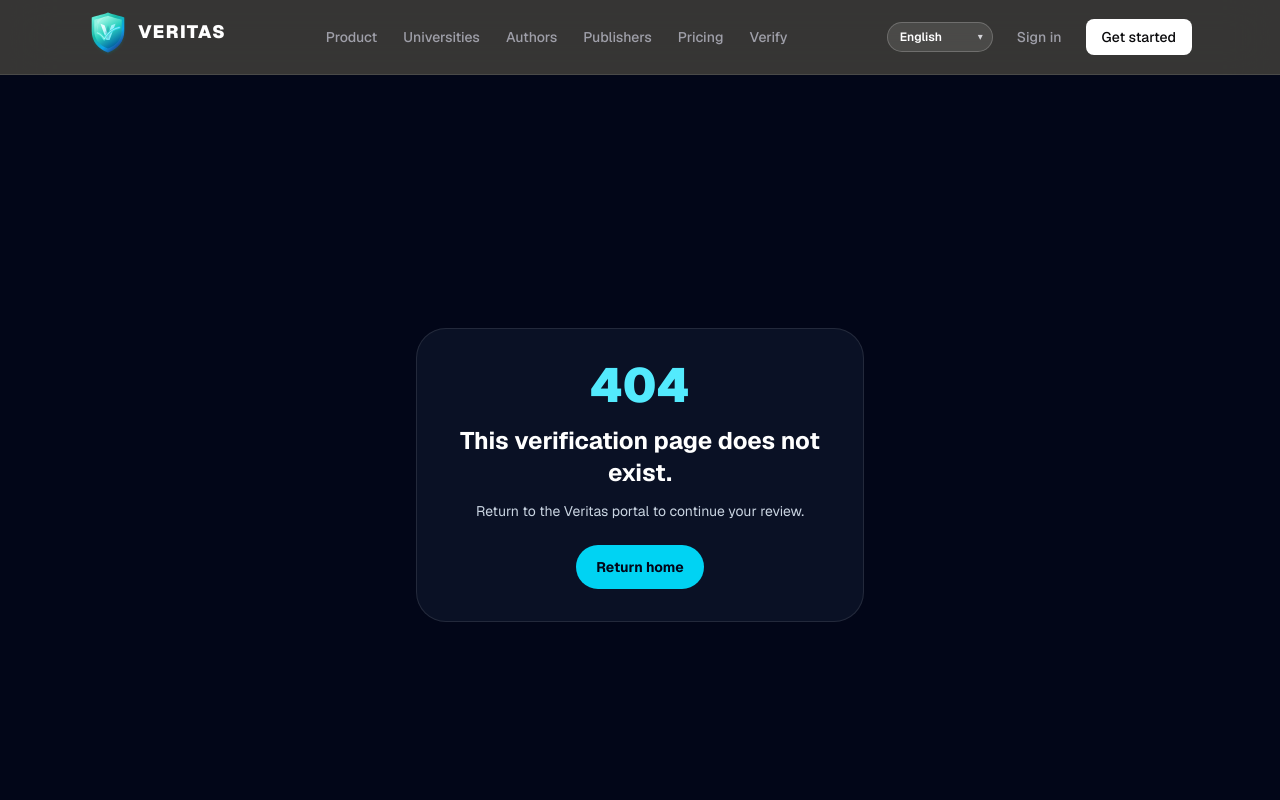
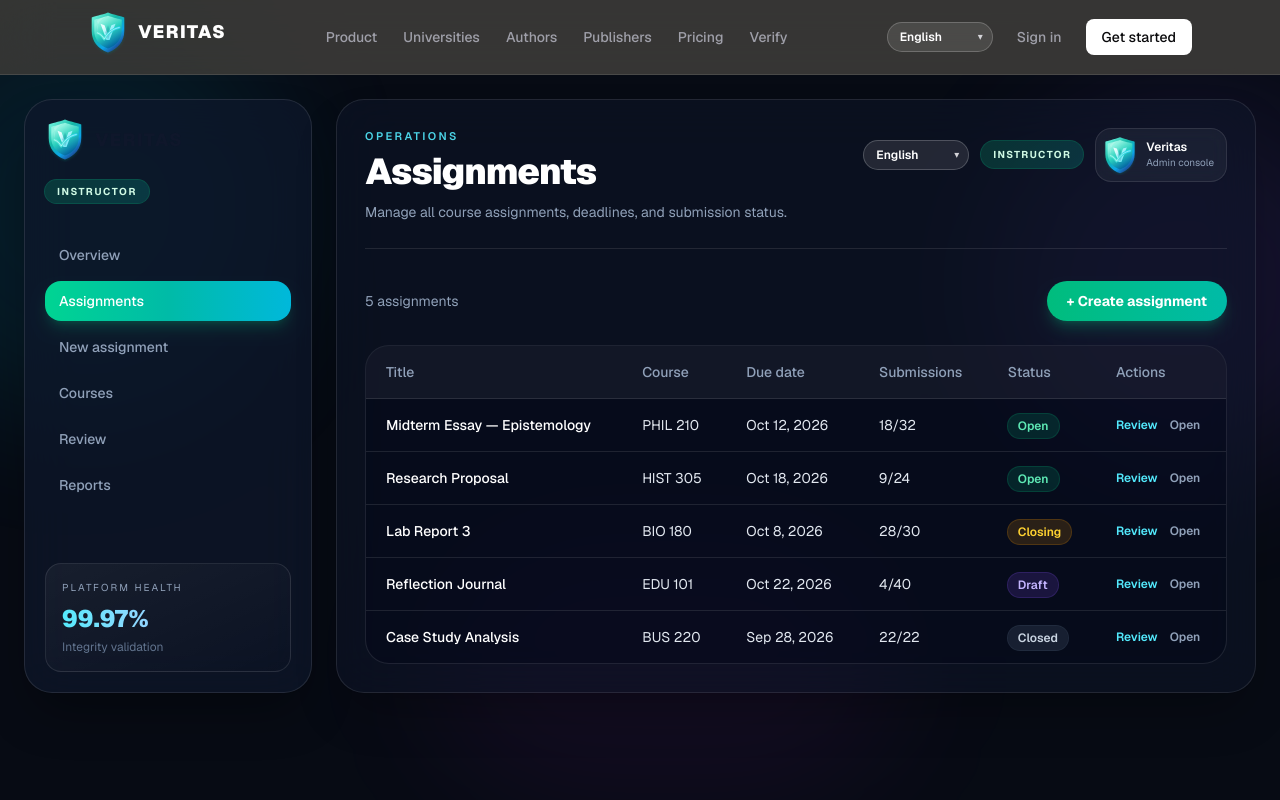
Before and after one commit to heidif24/veritas, a Next.js app: page /instructor/assignments in a window 1280 px wide. Before the commit this address had no page. Shown: the top 800 px of the page. Built offline with nearby package versions, Linux system fonts and the light colour scheme.

Commit message:
feat(instructor): add assignments list page

```diff
--- /dev/null
+++ b/app/instructor/assignments/page.tsx
@@ -0,0 +1,90 @@
+import Link from "next/link";
+import { PortalShell } from "../../components/portal-shell";
+
+const assignments = [
+  { id: "1", title: "Midterm Essay — Epistemology", course: "PHIL 210", due: "Oct 12, 2026", submitted: 18, total: 32, status: "Open" },
+  { id: "2", title: "Research Proposal", course: "HIST 305", due: "Oct 18, 2026", submitted: 9, total: 24, status: "Open" },
+  { id: "3", title: "Lab Report 3", course: "BIO 180", due: "Oct 8, 2026", submitted: 28, total: 30, status: "Closing" },
+  { id: "4", title: "Reflection Journal", course: "EDU 101", due: "Oct 22, 2026", submitted: 4, total: 40, status: "Draft" },
+  { id: "5", title: "Case Study Analysis", course: "BUS 220", due: "Sep 28, 2026", submitted: 22, total: 22, status: "Closed" },
+];
+
+export default function AssignmentsListPage() {
+  return (
+    <PortalShell
+      role="instructor"
+      title="Assignments"
+      subtitle="Manage all course assignments, deadlines, and submission status."
+      navItems={[
+        { label: "Overview", href: "/instructor", active: false },
+        { label: "Assignments", href: "/instructor/assignments", active: true },
+        { label: "New assignment", href: "/instructor/assignments/new", active: false },
+        { label: "Courses", href: "/instructor/courses", active: false },
+        { label: "Review", href: "/instructor/review", active: false },
+        { label: "Reports", href: "/instructor/report", active: false },
+      ]}
+    >
+      <div className="flex flex-wrap items-center justify-between gap-3">
+        <p className="text-sm text-slate-400">{assignments.length} assignments</p>
+        <Link
+          href="/instructor/assignments/new"
+          className="inline-flex rounded-full bg-gradient-to-r from-emerald-500 to-teal-500 px-5 py-2.5 text-sm font-bold text-white shadow-lg shadow-emerald-500/25"
+        >
+          + Create assignment
+        </Link>
+      </div>
+
+      <div className="mt-6 overflow-hidden rounded-[24px] border border-white/10 bg-slate-950/40">
+        <table className="min-w-full text-left text-sm">
+          <thead className="bg-white/5 text-slate-400">
+            <tr>
+              <th className="px-5 py-4 font-medium">Title</th>
+              <th className="px-5 py-4 font-medium">Course</th>
+              <th className="px-5 py-4 font-medium">Due date</th>
+              <th className="px-5 py-4 font-medium">Submissions</th>
+              <th className="px-5 py-4 font-medium">Status</th>
+              <th className="px-5 py-4 font-medium">Actions</th>
+            </tr>
+          </thead>
+          <tbody>
+            {assignments.map((a) => (
+              <tr key={a.id} className="border-t border-white/10 text-slate-200">
+                <td className="px-5 py-4 font-medium text-white">{a.title}</td>
+                <td className="px-5 py-4">{a.course}</td>
+                <td className="px-5 py-4">{a.due}</td>
+                <td className="px-5 py-4">
+                  {a.submitted}/{a.total}
+                </td>
+                <td className="px-5 py-4">
+                  <span
+                    className={`rounded-full px-2.5 py-1 text-xs font-semibold ${
+                      a.status === "Open"
+                        ? "bg-emerald-500/15 text-emerald-300 ring-1 ring-emerald-500/30"
+                        : a.status === "Closing"
+                          ? "bg-amber-500/15 text-amber-300 ring-1 ring-amber-500/30"
+                          : a.status === "Closed"
+                            ? "bg-slate-500/20 text-slate-300 ring-1 ring-slate-500/30"
+                            : "bg-violet-500/15 text-violet-300 ring-1 ring-violet-500/30"
+                    }`}
+                  >
+                    {a.status}
+                  </span>
+                </td>
+                <td className="px-5 py-4">
+                  <div className="flex gap-3">
+                    <Link href="/instructor/review" className="text-xs font-semibold text-cyan-300 hover:underline">
+                      Review
+                    </Link>
+                    <Link href={`/instructor/assignment/${a.id}`} className="text-xs font-semibold text-slate-400 hover:underline">
+                      Open
+                    </Link>
+                  </div>
+                </td>
+              </tr>
+            ))}
+          </tbody>
+        </table>
+      </div>
+    </PortalShell>
+  );
+}
```
